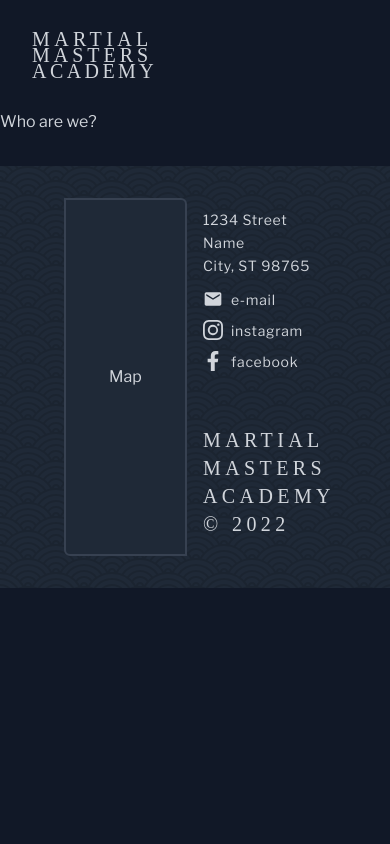
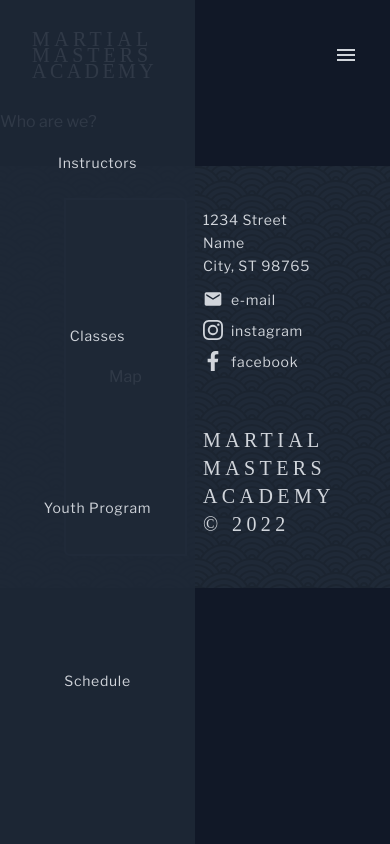
Before and after one commit to allanlalangan/martial-masters-academy, a Next.js app: page /about in a window 390 px wide. Built offline with nearby package versions, Linux system fonts and the light colour scheme; a web font is replaced by a local one.

Commit message:
feat(nav): add reponsive burger button and menu

```diff
--- a/components/Header/Header.jsx
+++ b/components/Header/Header.jsx
@@ -2,12 +2,13 @@ import Link from 'next/link';
 import { useRouter } from 'next/router';
 
 import { GiStarShuriken } from 'react-icons/gi';
+import { MdMenu } from 'react-icons/md';
 
 const Header = () => {
   const router = useRouter();
   console.log(router.pathname);
   return (
-    <header className='flex h-header items-center justify-between px-8 2xl:mx-36'>
+    <header className='relative flex h-header items-center justify-between px-8 2xl:mx-36'>
       <Link href='/' passHref={true}>
         <div className='flex cursor-pointer items-center justify-center transition hover:brightness-110 '>
           <h1 className='flex flex-col font-[Mirza] uppercase'>
@@ -21,8 +22,8 @@ const Header = () => {
           </h1>
         </div>
       </Link>
-      <nav className='hidden md:block'>
-        <ul className='flex items-center justify-evenly text-sm'>
+      <nav className='fixed top-0 left-0 z-20 h-screen w-1/2 bg-gray-800 bg-opacity-90 md:static md:h-fit md:bg-transparent'>
+        <ul className='flex h-full flex-col items-center justify-evenly text-sm md:flex-row'>
           <Link href='/instructors' passHref={true}>
             <li
               className={`cursor-pointer px-4 tracking-wider transition hover:brightness-110 ${
@@ -51,6 +52,7 @@ const Header = () => {
           </li>
         </ul>
       </nav>
+      <MdMenu className='text-2xl md:hidden' />
     </header>
   );
 };
```
